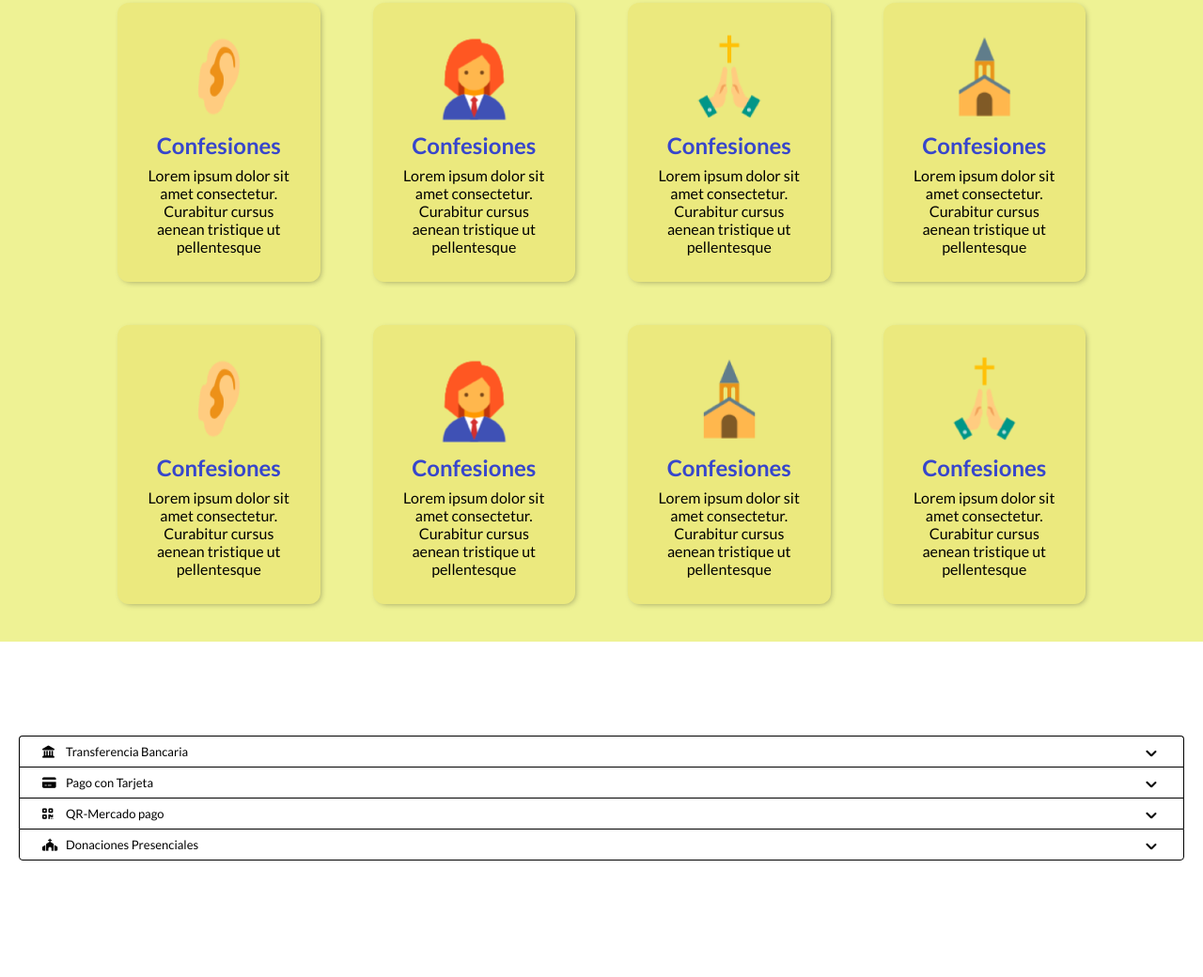
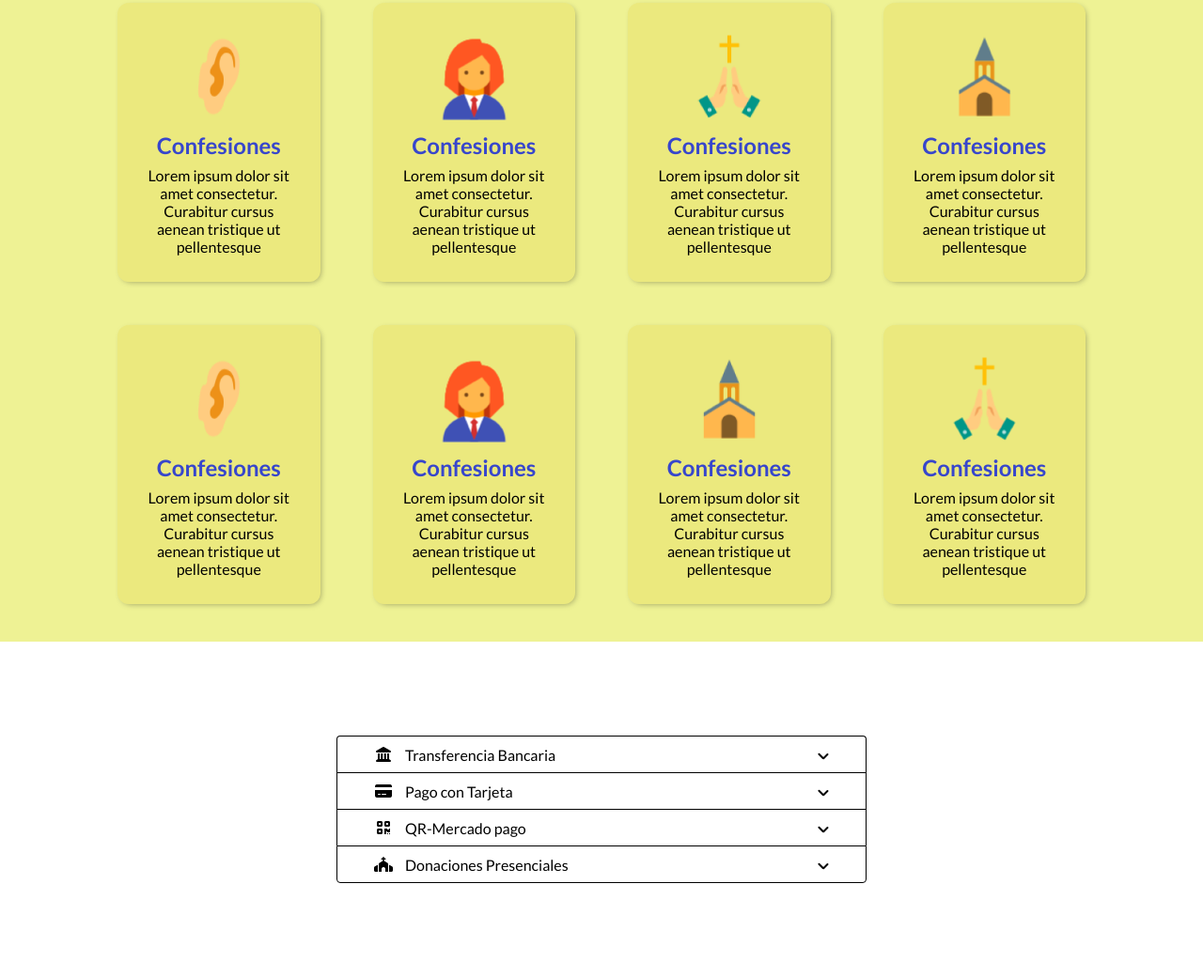
Before and after one commit to Tomas-Martin-dev/Project-Parroquia-La-Merced-, a plain HTML site: page componets.html in a window 1280 px wide. Shown: the part 1664-2704 px from the top of the page at 94% size. Before the commit the page ends 2680 px from the top, so only its background shows below. Drawn offline with Linux system fonts and the light colour scheme.

Commit message:
cambios en el box de pago

```diff
--- a/CSS/components.css
+++ b/CSS/components.css
@@ -1133,21 +1133,38 @@ input[type="checkbox"]:checked~.hamburger-lines .line3 {
 }
 
 /* Box de pagos para Donaciones */
+.cbp{
+    display: flex;
+    align-items: center;
+    justify-content: center;
+}
+
 .container-box {
     margin: 100px 0px;
+
     padding: 0 20px;
-
-
+    max-width: 784px;
+    min-width: 515px;
     display: flex;
     flex-flow: column nowrap;
     width: 100%;
 
+    @media screen and (width > 359px){
+        padding: 0 40px;
+    }
+    @media screen and (width > 639px){
+        padding: 0 110px;
+    }
     .box {
         display: flex;
         flex-flow: row wrap;
         justify-content: space-between;
         padding: 6px 24px;
         user-select: none;
+
+        @media screen and (width > 639px){
+            padding: 9px 35px;
+        }
 
         &.tranferencia{
             border-top: #000 solid 1px;
@@ -1173,6 +1190,8 @@ input[type="checkbox"]:checked~.hamburger-lines .line3 {
             border-radius: 0px 0px 4px 4px;
         }
     }
+
+
 }
 
 .content-icons-text {
@@ -1183,9 +1202,13 @@ input[type="checkbox"]:checked~.hamburger-lines .line3 {
     font-family: var(--Lato);
     font-size: var(--sizeTextSmall);
 
+    @media screen and (width > 639px){
+        font-size: 16px;
+    }
     & i {
-        width: 16px;
+        width: 28px;
         height: auto;
+        text-align: center;
         margin-right: 9px;
     }
 }
--- a/componets.html
+++ b/componets.html
@@ -34,9 +34,15 @@
                 <a class="" href="">Comunidad</a>
             </nav>
             <div class="social">
-                <a href=""> <img class="i-youtube" src="./MEDIA/icons/youtube-D.png" alt="youtube"  onmouseout="this.src=`./MEDIA/icons/youtube-D.png`" onmouseover="this.src=`./MEDIA/icons/youtube-H.png`"> </a>
-                <a href=""> <img class="i-facebook" src="./MEDIA/icons/face-D.png" alt="face" onmouseout="this.src=`./MEDIA/icons/face-D.png`" onmouseover="this.src=`./MEDIA/icons/face-H.png`"> </a>
-                <a href=""> <img class="i-instagram" src="./MEDIA/icons/instagram-D.png" alt="instagram" onmouseout="this.src=`./MEDIA/icons/instagram-D.png`" onmouseover="this.src=`./MEDIA/icons/instagram-H.png`"> </a>
+                <a href=""> <img class="i-youtube" src="./MEDIA/icons/youtube-D.png" alt="youtube"
+                        onmouseout="this.src=`./MEDIA/icons/youtube-D.png`"
+                        onmouseover="this.src=`./MEDIA/icons/youtube-H.png`"> </a>
+                <a href=""> <img class="i-facebook" src="./MEDIA/icons/face-D.png" alt="face"
+                        onmouseout="this.src=`./MEDIA/icons/face-D.png`"
+                        onmouseover="this.src=`./MEDIA/icons/face-H.png`"> </a>
+                <a href=""> <img class="i-instagram" src="./MEDIA/icons/instagram-D.png" alt="instagram"
+                        onmouseout="this.src=`./MEDIA/icons/instagram-D.png`"
+                        onmouseover="this.src=`./MEDIA/icons/instagram-H.png`"> </a>
             </div>
         </div>
     </div>
@@ -177,36 +183,45 @@
     </section>
 
     <!-- box-pagos -->
+    <div class="cbp">
         <div class="container-box">
             <div class="box tranferencia">
                 <div class="content-icons-text"><i class="fa-solid fa-landmark"></i>Transferencia Bancaria</div>
                 <div class="arrow-box" onclick="activarInfo(this)"></div>
                 <div id="container-info" class="" style="display: none;">
-                <p class="info-tranferencia" href="" target="_blank">Lorem ipsum dolor sit amet consectetur adipisicing elit. Ratione saepe ipsam nesciunt qui voluptatum laborum a et blanditiis, tempora minima, perferendis corporis beatae </p>
+                    <p class="info-tranferencia" href="" target="_blank">Lorem ipsum dolor sit amet consectetur adipisicing
+                        elit. Ratione saepe ipsam nesciunt qui voluptatum laborum a et blanditiis, tempora minima,
+                        perferendis corporis beatae </p>
                 </div>
             </div>
             <div class="box tarjeta">
                 <div class="content-icons-text"><i class="fa-solid fa-credit-card"></i>Pago con Tarjeta</div>
                 <div class="arrow-box " onclick="activarInfo(this)"></div>
                 <div id="container-info" class="" style="display: none;">
-                <a class="info-tarjeta" href="https://www.mercadopago.com.ar/" target="_blank">Link para pagos con tarjetas</a>
+                    <a class="info-tarjeta" href="https://www.mercadopago.com.ar/" target="_blank">Link para pagos con
+                        tarjetas</a>
                 </div>
             </div>
             <div class="box mp">
-            <div class="content-icons-text"><i class="fa-solid fa-qrcode"></i>QR-Mercado pago</div>
+                <div class="content-icons-text"><i class="fa-solid fa-qrcode qr"></i>QR-Mercado pago</div>
                 <div class="arrow-box" onclick="activarInfo(this)"></div>
                 <div id="container-info" class="" style="display: none;">
                     <p class="info-mp" href="" target="_blank">QR</p>
                 </div>
             </div>
             <div class="box presencial">
-            <div class="content-icons-text"><i class="fa-solid fa-church" style="color: #000000;"></i> Donaciones Presenciales</div>
+                <div class="content-icons-text"><i class="fa-solid fa-church" style="color: #000000;"></i> Donaciones
+                    Presenciales</div>
                 <div class="arrow-box" onclick="activarInfo(this)"></div>
                 <div id="container-info" class="" style="display: none;">
-                <p class="info-presencial" href="" target="_blank">Lorem, ipsum dolor sit amet consectetur adipisicing elit. Iste labore incidunt laudantium fugiat eaque dolor in et est, repudiandae quam corporis libero impedit illum tenetur, atque inventore.</p>
+                    <p class="info-presencial" href="" target="_blank">Lorem, ipsum dolor sit amet consectetur adipisicing
+                        elit. Iste labore incidunt laudantium fugiat eaque dolor in et est, repudiandae quam corporis libero
+                        impedit illum tenetur, atque inventore.</p>
                 </div>
             </div>
         </div>
+    </div>
+
     <script src="./JS/app.js"></script>
 </body>
 
```
Lines whose indentation alone changed are shown as unchanged.
